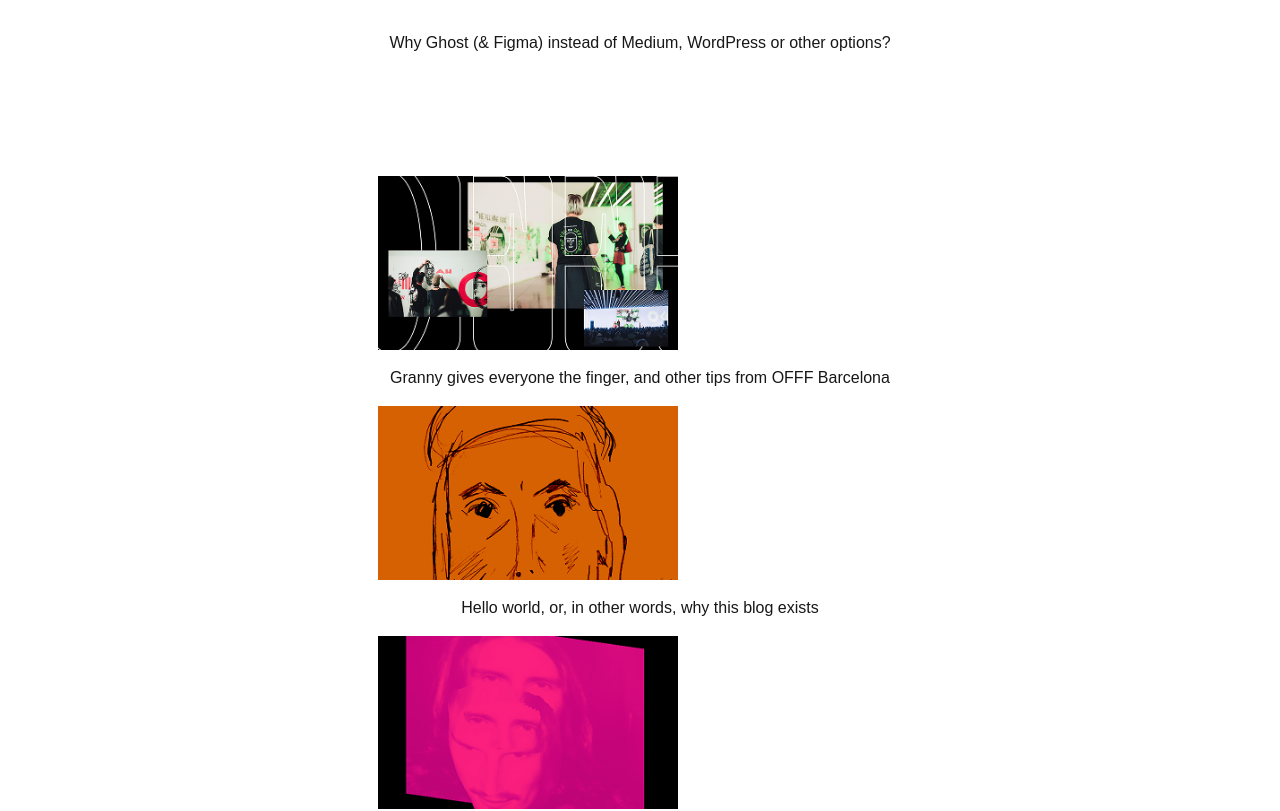
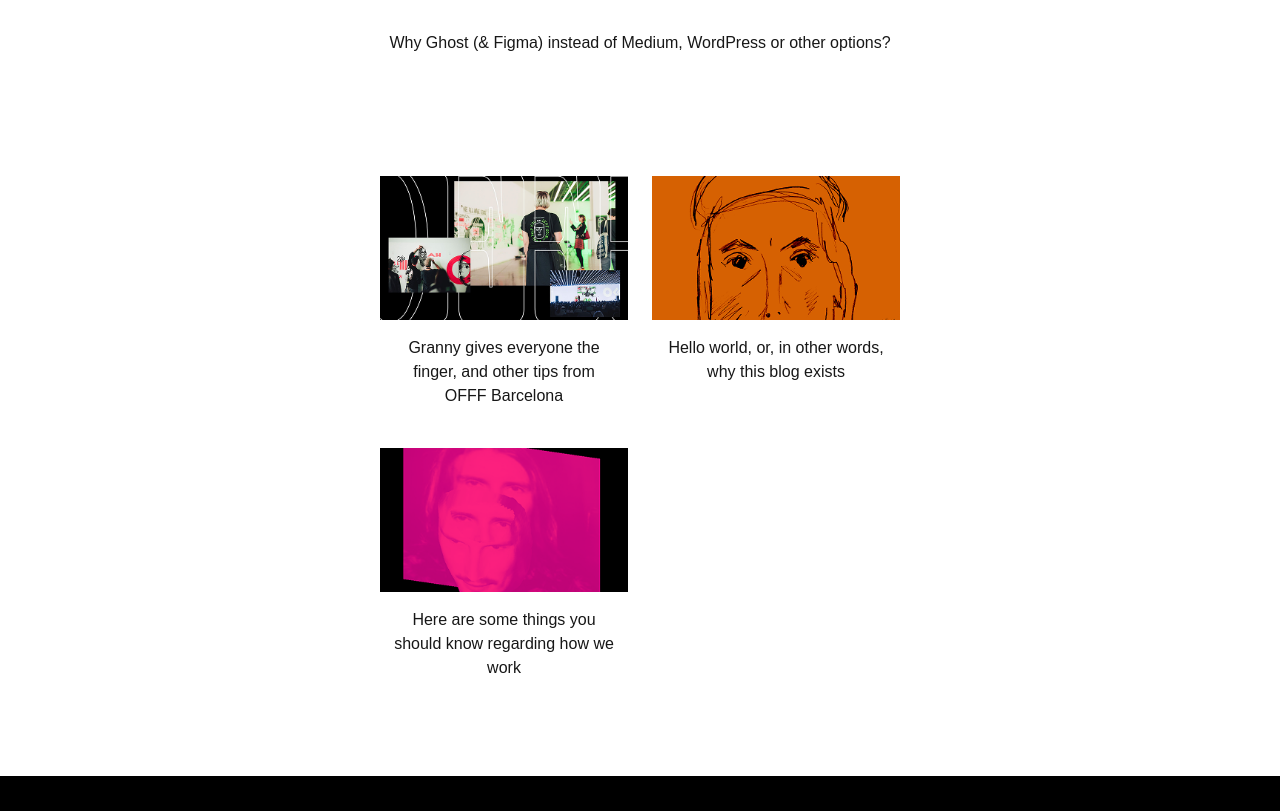
Before and after one commit to code043/nordic-rose, a Next.js app: page / in a window 1280 px wide. Shown: the part 800-1611 px from the top of the page. Built offline with nearby package versions, Linux system fonts and the light colour scheme.

Commit message:
refactor: arcticles screen size

```diff
--- a/src/app/page.tsx
+++ b/src/app/page.tsx
@@ -8,7 +8,7 @@ export default function Home() {
       <section className="py-10">
         <Hero />
       </section>
-      <section className="py-10">
+      <section className="flex justify-center py-10">
         <Articles />
       </section>
        <section className="py-10">
--- a/src/components/articles.tsx
+++ b/src/components/articles.tsx
@@ -5,12 +5,13 @@ import { useState } from "react";
 
 export default function Articles() {
   const [articles] = useState(data);
+
   return (
-    <div className="flex justify-center">
-      <ul className="flex flex-col px-10">
+    <div className="mx-auto flex justify-center md:flex-col">
+      <ul className="grid grid-cols-1 md:grid-cols-2 gap-6 px-10 w-87.5 md:w-150">
         {articles.map((art) => {
           return (
-            <li key={art.id} className="flex flex-col ">
+            <li key={art.id} className="flex flex-col">
               <Image src={art.image} width={300} height={200} alt="image" />
               <p className="text-center px-3 py-4">{art.text}</p>
             </li>
```
